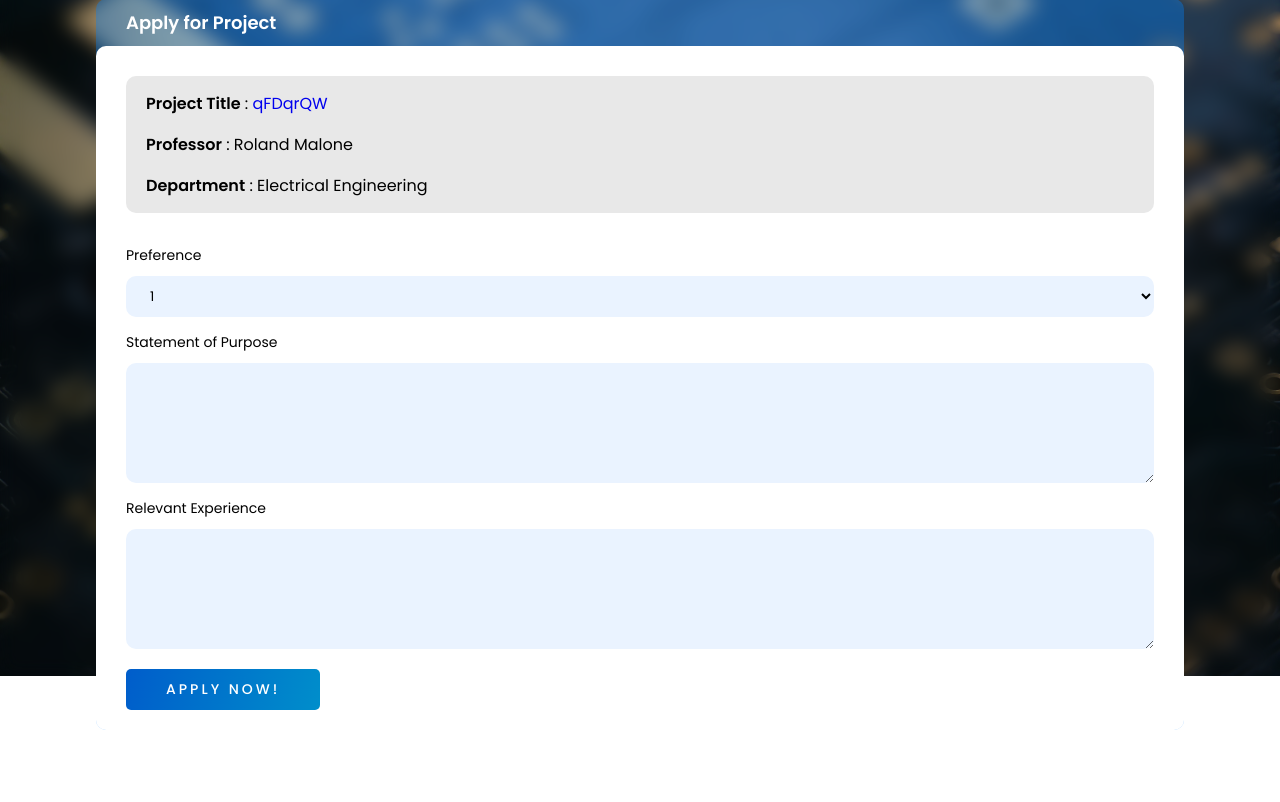
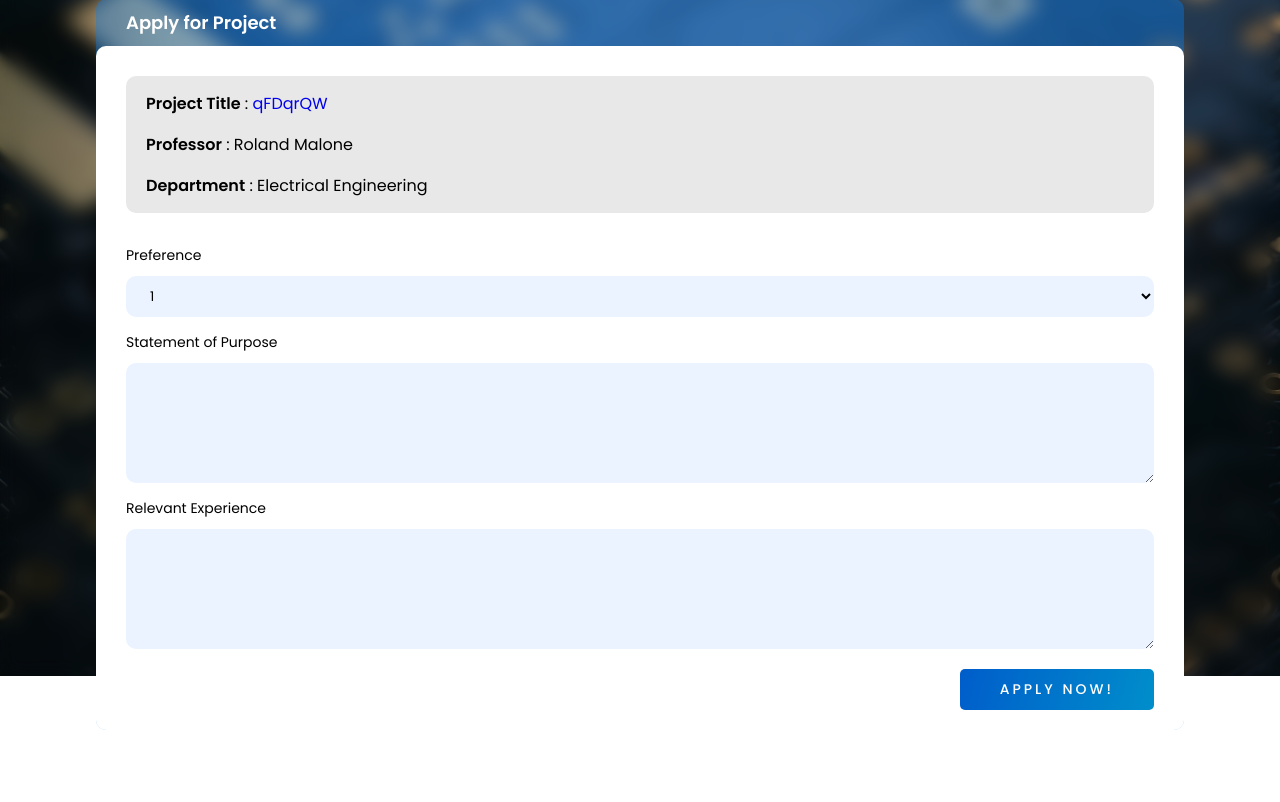
Before and after one commit to devclub-iitd/ProjSeeker, a Django app: page /projects/2/apply/ in a window 1280 px wide. Shown: the part 124-926 px from the top of the page. Run offline with Django 3.2, Linux system fonts and the light colour scheme; a user stored in the database is signed in; data comes from the database, SQL or seed files in the repository; some libraries are stand-ins or nearby versions.

Commit message:
Fixed Accept / Reject bug

```diff
--- a/ProjSeeker/templates/application-form.html
+++ b/ProjSeeker/templates/application-form.html
@@ -62,9 +62,11 @@
             <!-- TODO: find a better way to display status on both the prof and student side-->
             {% if application.status == status_choices.in_review %}
             <div class="action-container">
+                <div class="right-actions actions">
                     <img id="loader" src="{% static 'portal/assets/loader.svg' %}" alt="loader">
                     <a href="#delete-modal" rel="modal:open" class="btn btn-red bold wide-text">Delete Application</a>
                     <button type="submit" class="btn wide-text bold" formmethod="PATCH">Update Application</button>
+                </div>
                 <div id="delete-modal" class="modal">
                     <div class="modal-title">
                         <p>Are you sure you want to delete this application?</p>
@@ -78,11 +80,13 @@
             {% endif %}
             {% else %}
             <div class="action-container">
+                <div class="right-actions actions">
                     <img id="loader" src="{% static 'portal/assets/loader.svg' %}" alt="loader">
                     <a href="#reject-modal" rel="modal:open" class="btn btn-red bold wide-text">Reject Application</a>
 
                     <button type="submit" class="btn btn-green wide-text bold" formmethod="PATCH" value="{{status_choices.accepted}}">Accept Application</button>
                     <button type="submit" class="btn wide-text bold" formmethod="PATCH" value="{{status_choices.on_hold}}">Put on hold</button>
+                </div>
             </div>
             {% endif %}
 
@@ -117,8 +121,10 @@
             <label for="experience">Relevant Experience</label>
             <textarea name="experience" id="experience" cols="30" rows="5"></textarea>
             <div class="action-container">
+                <div class="right-actions actions">
                     <img id="loader" src="{% static 'portal/assets/loader.svg' %}" alt="loader">
                     <button type="submit" class="btn wide-text bold" formmethod="POST">Apply Now!</button>
+                </div>
             </div>
         </form>
         {% endif %}
@@ -155,11 +161,14 @@
 
 </script>
 {% endif %}
+{% if not is_prof %}
+<script>
+    var pref = $('#preference').attr('value');
+    document.querySelector('#preference').selectedIndex = pref - 1;
+</script>
+{% endif %}
 <script>
     $(function () {
-        var pref = $('#preference').attr('value');
-        document.querySelector('#preference').selectedIndex = pref - 1;
-
         $('#delete-button').click(() => {
             $('#applForm').submit();
         });
```
Lines whose indentation alone changed are shown as unchanged.
